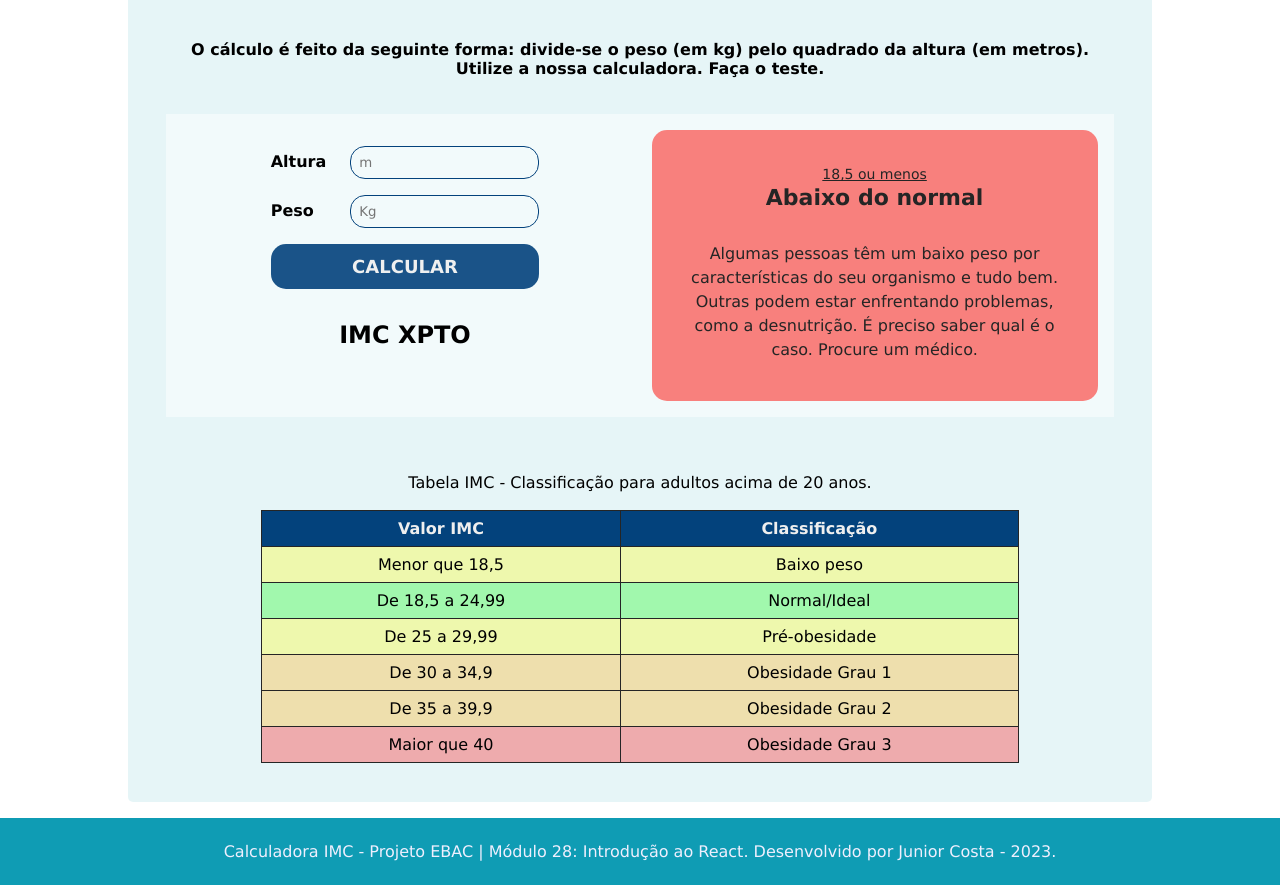
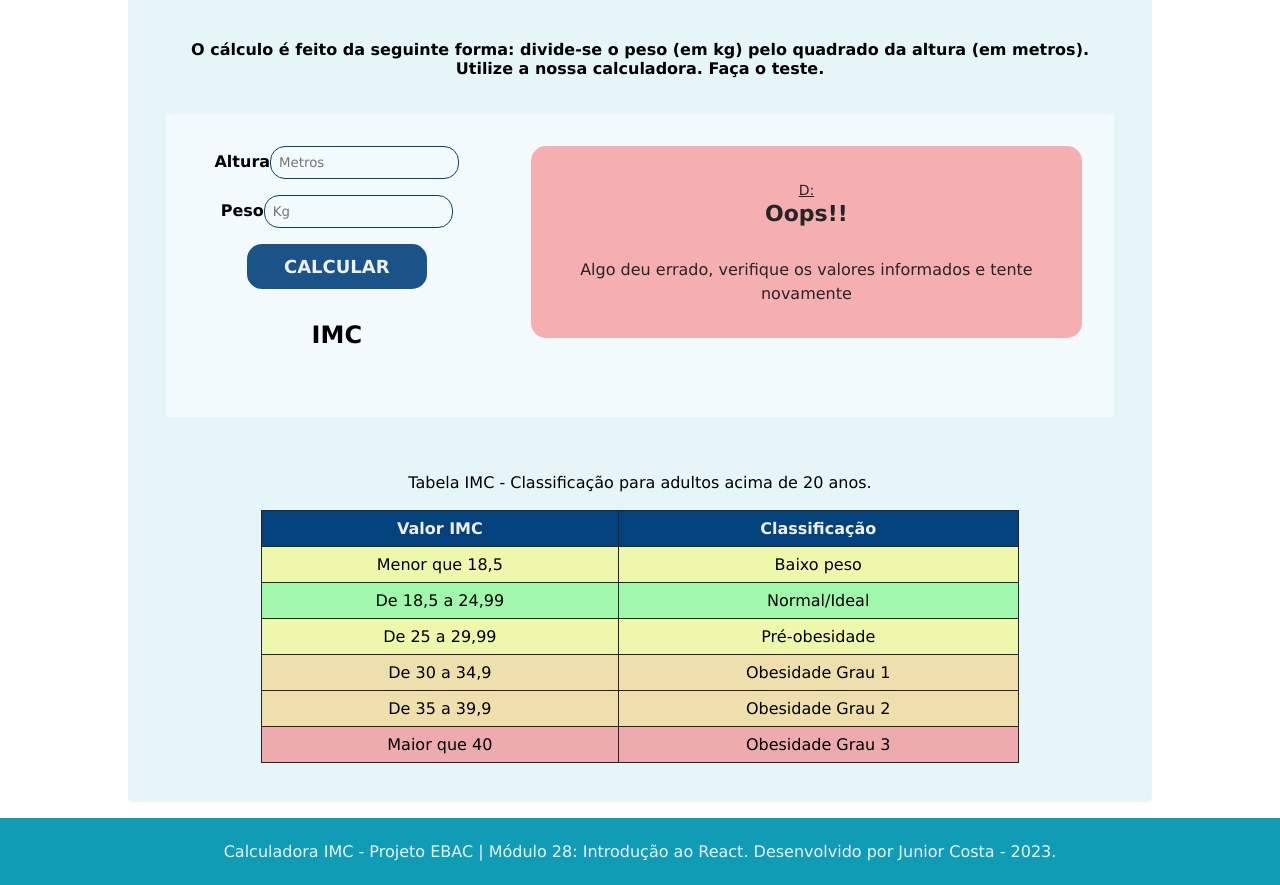
Before and after one commit to JJrCosta/calculadora_IMC_react, a React (Vite) app: page / in a window 1280 px wide. Shown: the part 700-1585 px from the top of the page. Built offline with nearby package versions, Linux system fonts and the light colour scheme.

Commit message:
Feat Calculator oparation

```diff
--- a/src/components/Calculator/calculator.css
+++ b/src/components/Calculator/calculator.css
@@ -61,14 +61,17 @@ button:hover {
     font-weight: bold;
 }
 
-.resultado-info {
+.resultado-detalhes {
     padding: 32px;
-    background-color: rgba(255, 9, 1, 0.5);
     border-radius: 15px;
     margin-left: 24px;
     color: #252525;
     line-height: 24px;
     text-align: center;
+}
+
+.resultado-info {
+    width: 100%;
 }
 
 .resultado-valor {
@@ -87,7 +90,7 @@ button:hover {
         align-items: center;
     }
     .formulario,
-    .resultado-info {
+    .resultado-detalhes {
         width: 100%;
     }
     fieldset,
@@ -97,7 +100,7 @@ button:hover {
     label {
         margin-right: 15px;
     }
-    .resultado-info {
+    .resultado-detalhes {
         margin-left: 0;
     }
 }
--- a/src/components/Calculator/index.jsx
+++ b/src/components/Calculator/index.jsx
@@ -1,29 +1,111 @@
+import { useState } from 'react';
 import './calculator.css'
 
 const Calculator = () => {
+    const [altura, setAltura] = useState(0);
+    const [peso, setPeso] = useState(0)
+    const resultado = (peso / (altura**2)).toFixed(1)
+
+    const calculaResultado = () => {
+        if (peso > 1 && altura > 1) {
+            return (
+                    <span>{resultado}</span>
+            )
+        }
+    }
+    const renderResultado = () => {
+        if (resultado < 18.5 && resultado > 1) {
+            return (
+                <div className="resultado-detalhes bg-yellow">
+                    <p className='resultado-valor'>18,5 ou menos</p>
+                    <p className='resultado-indice'>Abaixo do normal</p>
+                    <p className='resultado-descript'>
+                        Algumas pessoas têm um baixo peso por características do seu organismo e tudo bem. Outras podem estar enfrentando problemas, como a desnutrição. É preciso saber qual é o caso. Procure um médico.
+                    </p>
+                </div>
+            )
+        } else if (resultado > 18.5 && resultado < 25) {
+            return (
+                <div className="resultado-detalhes bg-green">
+                    <p className='resultado-valor'>Entre 18,6 e 24,9</p>
+                    <p className='resultado-indice'>Normal</p>
+                    <p className='resultado-descript'>
+                        Que bom que você está com o peso normal! E o melhor jeito de continuar assim é mantendo um estilo de vida ativo e uma alimentação equilibrada.
+                    </p>
+                </div>
+            )
+        } else if (resultado >= 25 && resultado < 30) {
+            return (
+                <div className="resultado-detalhes bg-yellow">
+                    <p className='resultado-valor'>Entre 25,0 e 29,9</p>
+                    <p className='resultado-indice'>Sobrepeso</p>
+                    <p className='resultado-descript'>
+                        Ele é, na verdade, uma pré-obesidade e muitas pessoas nessa faixa já apresentam doenças associadas, como diabetes e hipertensão. Importante rever hábitos e buscar ajuda antes de, por uma série de fatores, entrar na faixa da obesidade pra valer.
+                    </p>
+                </div>
+            )
+        } else if (resultado >= 30 && resultado < 35) {
+            return (
+                <div className="resultado-detalhes bg-orange">
+                    <p className='resultado-valor'>Entre 30,0 e 34,9</p>
+                    <p className='resultado-indice'>Obesidade grau I</p>
+                    <p className='resultado-descript'>
+                        Sinal de alerta! Chegou na hora de se cuidar, mesmo que seus exames sejam normais. Vamos dar início a mudanças hoje! Cuide de sua alimentação. Você precisa iniciar um acompanhamento com nutricionista e/ou endocrinologista.
+                    </p>
+                </div>
+            )
+        } else if (resultado >= 35 && resultado < 40) {
+            return (
+                <div className="resultado-detalhes bg-orange">
+                    <p className='resultado-valor'>Entre 35,0 e 39,9</p>
+                    <p className='resultado-indice'>Obesidade grau II</p>
+                    <p className='resultado-descript'>
+                        Mesmo que seus exames aparentem estar normais, é hora de se cuidar, iniciando mudanças no estilo de vida com o acompanhamento próximo de profissionais de saúde.
+                    </p>
+                </div>
+            )
+        } else if (resultado >= 40) {
+            return (
+                <div className="resultado-detalhes bg-red">
+                    <p className='resultado-valor'>Acima de 40,0</p>
+                    <p className='resultado-indice'>Obesidade grau III</p>
+                    <p className='resultado-descript'>
+                        Aqui o sinal é vermelho, com forte probabilidade de já existirem doenças muito graves associadas. O tratamento deve ser ainda mais urgente.
+                    </p>
+                </div>
+            )
+        } else {
+            return (
+                <div className="resultado-detalhes bg-red">
+                    <p className='resultado-valor'>D:</p>
+                    <p className='resultado-indice'>Oops!!</p>
+                    <p className='resultado-descript'>
+                        Algo deu errado, verifique os valores informados e tente novamente
+                    </p>
+                </div>
+            )
+        }
+
+    }
 
     return (
         <section className="calculadora">
             <form className="formulario">
                 <fieldset>
                     <label>Altura</label>
-                    <input type="number" placeholder="m"/>
+                    <input type="number" onBlur={({target}) => setAltura(parseFloat(target.value))} placeholder="Metros" required/>
                 </fieldset>
                 <fieldset>
                     <label>Peso</label>
-                    <input type="number" placeholder="Kg"/>
+                    <input type="number" onBlur={({target}) => setPeso(parseFloat(target.value))} placeholder="Kg" required/>
                 </fieldset>
-                <button type="button">Calcular</button>
+                <button type="button" onClick={calculaResultado()}>Calcular</button>
                 <div className="resultado">
-                    IMC XPTO
+                    IMC {calculaResultado()}
                 </div>
             </form>
             <div className="resultado-info">
-                <p className='resultado-valor'>18,5 ou menos</p>
-                <p className='resultado-indice'>Abaixo do normal</p>
-                <p className='resultado-descript'>
-                    Algumas pessoas têm um baixo peso por características do seu organismo e tudo bem. Outras podem estar enfrentando problemas, como a desnutrição. É preciso saber qual é o caso. Procure um médico.
-                </p>
+                {renderResultado()}
             </div>
         </section>
     )
--- a/src/components/InfoTable/infoTable.css
+++ b/src/components/InfoTable/infoTable.css
@@ -1,7 +1,6 @@
 table {
     border-collapse: collapse;
     margin: 0 auto;
-    min-width: 320px;
     width: 80%;
     text-align: center;
 }
@@ -12,7 +11,7 @@ caption {
 
 td, th {
     border: 1px solid #252525;
-    padding: 8px;
+    padding: 8px 0;
 }
 
 .thead {
@@ -32,3 +31,10 @@ td, th {
 .bg-red {
     background-color: rgba(255, 0, 0, 0.3);
 }
+
+@media (max-width: 468px) {
+    table {
+        width: 100%;
+        font-size: 14px;
+    }
+}
```
